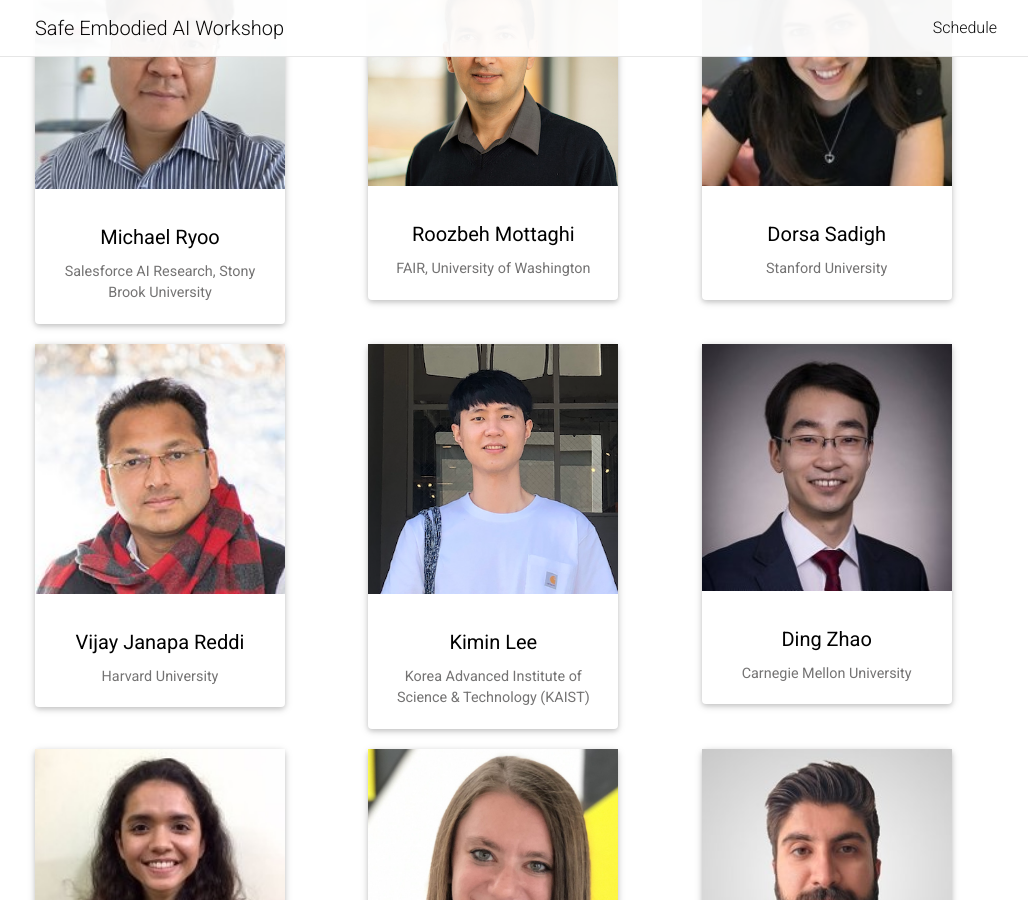
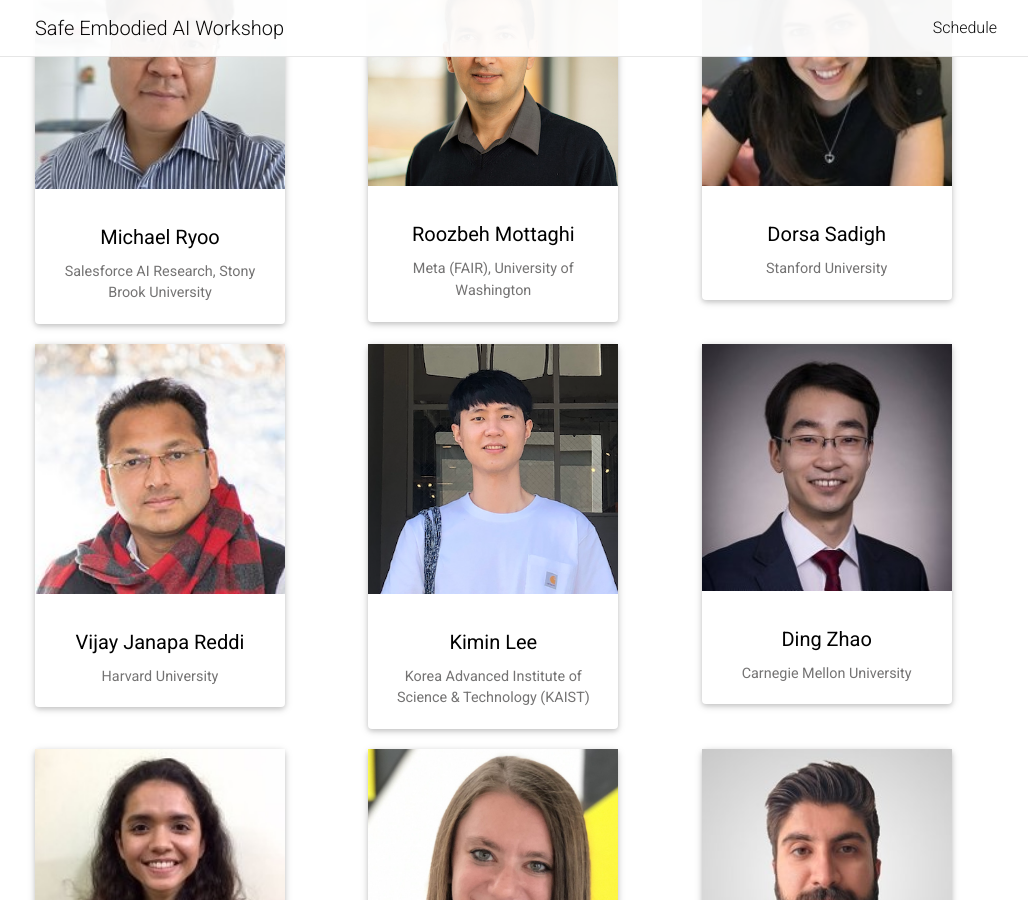
Before and after one commit to safe-embodied-ai/safe-embodied-ai.github.io, a Jekyll site: the page built from index.md, in a window 1280 px wide and 900 px high, scrolled down 1430 px. Shown: the whole window, without its empty margins (120-1148 px from the left). Built offline with Jekyll 4.4.1, drawn with Linux system fonts in a browser that asks for light colours; full-size pictures stand in for the smaller copies a plugin makes; comment, search, counter and statistics services are not loaded; a style sheet for code colours, icons or effects is not loaded.

Commit message:
updated affiliation

```diff
--- a/index.md
+++ b/index.md
@@ -44,7 +44,7 @@ Key topics include:
       {% include people.html name="Michael Ryoo" affiliation="Salesforce AI Research, Stony Brook University" url="http://michaelryoo.com/" img="assets/img/speakers/michael.jpeg"%}
     </div>
     <div class="col-sm-4">
-      {% include people.html name="Roozbeh Mottaghi" affiliation="FAIR, University of Washington" url="https://roozbehm.info/" img="assets/img/speakers/roozbeh.jpg"%}
+      {% include people.html name="Roozbeh Mottaghi" affiliation="Meta (FAIR), University of Washington" url="https://roozbehm.info/" img="assets/img/speakers/roozbeh.jpg"%}
     </div>
     <div class="col-sm-4">
       {% include people.html name="Dorsa Sadigh" affiliation="Stanford University" url="https://dorsa.fyi/" img="assets/img/speakers/dorsa.jpeg"%}
```
